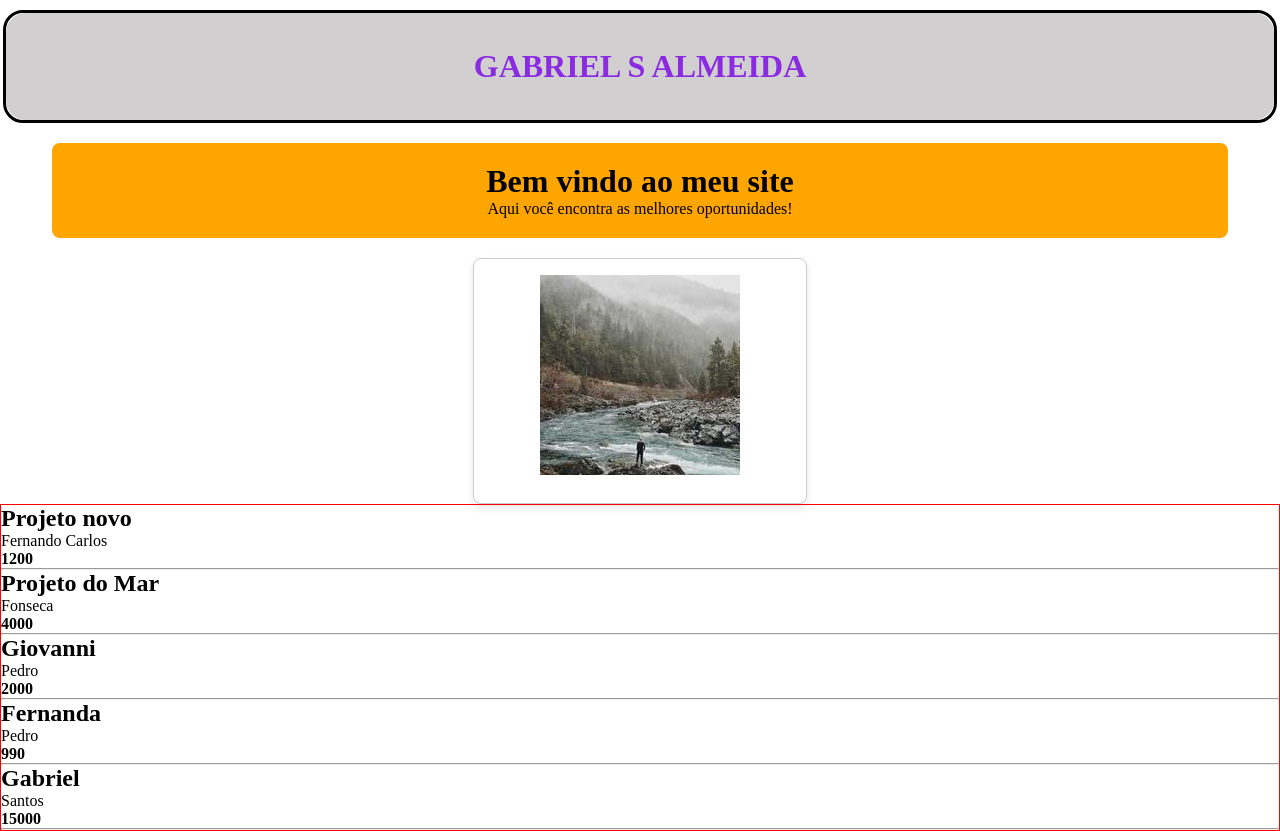
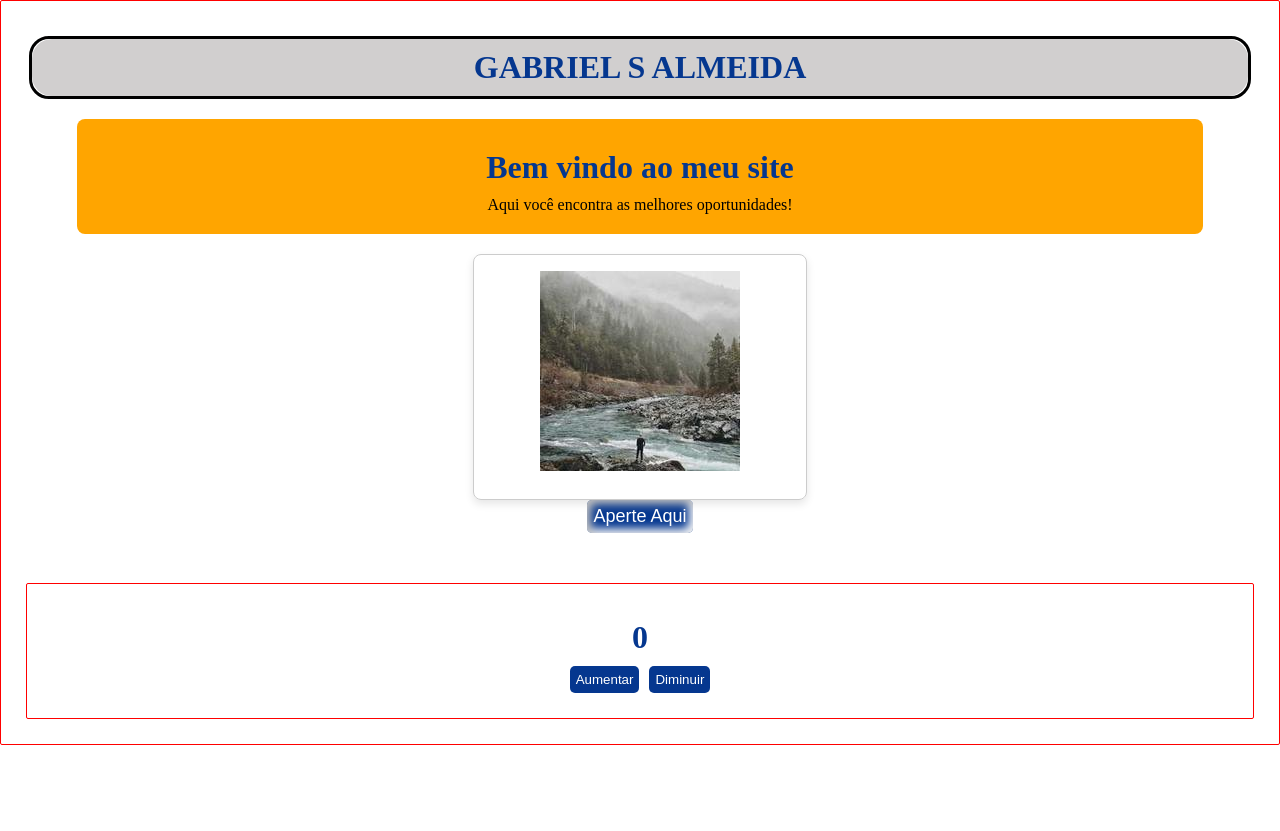
Before and after one commit to GabrielSantosAlmeida15/fic-javascript-jan, a React (Vite) app in the folder projectReact/primeiro-projeto/: page / in a window 1280 px wide. After the commit the page ends 800 px from the top, so only its background shows below. Built offline with nearby package versions, Linux system fonts and the light colour scheme.

Commit message:
Finalizando projeto

```diff
--- a/projectReact/primeiro-projeto/src/App.jsx
+++ b/projectReact/primeiro-projeto/src/App.jsx
@@ -4,7 +4,12 @@ import ImgCard from "./Components/ImgCard";
 import Card from "./Components/card";
 import img1 from "./assets/img-1.jpg";
 import img2 from "./assets/img-2.jpg";
+import Times from "./Components/Times";
+import Botao from "./Components/Button";
+import Count from "./Components/Count";
+
 import "./App.css";
+
 
 function App() {
 
@@ -25,7 +30,13 @@ function App() {
           <ImgCard caption="Uma imagem legal" newImg/>
         </div>
 
-        <Card />
+        {/*<Card />*/}
+
+        {/*<Times/>*/}
+
+        <Botao/>
+
+        <Count/>
       </div>
     </>
   )
--- /dev/null
+++ b/projectReact/primeiro-projeto/src/Components/Button/index.jsx
@@ -0,0 +1,21 @@
+import React from 'react'
+
+import "./style.css"
+
+export default function Botao() {
+
+    const mudarcor = () => {
+        if (document.body.style.backgroundColor === "blue") {
+            document.body.style.backgroundColor = "";
+        } else {
+            document.body.style.backgroundColor = "blue";
+        }
+    }
+
+    return (
+
+        <button className='button' onClick={mudarcor}>Aperte Aqui</button>
+
+    )
+
+}
--- /dev/null
+++ b/projectReact/primeiro-projeto/src/Components/Button/style.css
@@ -0,0 +1,11 @@
+.button{
+    background-color: #e0e0e0;
+    border-radius: 50px;
+    box-shadow: inset 4px 4px 10px #bcbcbc, inset -4px -4px 10px #ffffff;
+    color: #4d4d4d;
+    cursor: pointer;
+    font-size: 18px;
+    padding: 15px 40px;
+    transition: all 0.2s ease-in-out;
+    border: 2px solid rgb(206, 206, 206);
+  }
--- /dev/null
+++ b/projectReact/primeiro-projeto/src/Components/Count/index.jsx
@@ -0,0 +1,26 @@
+import React, { useState } from 'react'
+
+import "./style.css"
+
+export default function Count() {
+    const [count, setcount] = useState(0)
+
+    // função para aumentar valor do estado
+
+    const aumentar = () => {
+        setcount(count + 1)
+    }
+
+    const diminuir = () => {
+        setcount(count - 1)
+    }
+
+
+    return (
+        <div className='container' style={{textAling: "center", marginTop: '50px'}}>
+            <h1>{count}</h1>
+            <button onClick={aumentar} style={{marginRight: '10px'}}>Aumentar</button>
+            <button onClick={diminuir}>Diminuir</button>
+        </div>
+    )
+}
--- /dev/null
+++ b/projectReact/primeiro-projeto/src/Components/Count/style.css
@@ -0,0 +1,21 @@
+.container {
+    max-width: 400px;
+    border-radius: 2px;
+    padding: 25px;
+    border: 1px solid red;
+    text-align: center;
+}
+
+.container h1 {
+    padding: 10px;
+    color: rgb(5, 55, 143);;
+}
+
+.container button {
+    background-color: rgb(5, 55, 143);
+    border: 0;
+    padding: 6px;
+    color: #fff;
+    border-radius: 5px;
+    cursor: pointer;
+}
--- /dev/null
+++ b/projectReact/primeiro-projeto/src/Components/Times/index.jsx
@@ -0,0 +1,33 @@
+import React from 'react'
+
+export default function Times() {
+
+    const times = [
+
+        {
+            nome: "Corinthian",
+        },
+        {
+            nome: "Palmeiras"
+        },
+        {
+            nome: "Flamengo"
+        },
+        {
+            nome: "São Paulo"
+        }
+
+    ]
+
+    return (
+        <div className="timesContainer">
+            {times.map((item, index) => {
+                return (
+                    <div className="timesCard" key={index}>
+                        <h2>{item.nome}</h2>
+                    </div>
+                )
+            })}
+        </div>
+    )
+}
```
Also changed, not shown: projectReact/primeiro-projeto/src/Components/Times/style.css (added), projectReact/primeiro-projeto/src/Components/card/index.jsx (line endings or trailing spaces).
